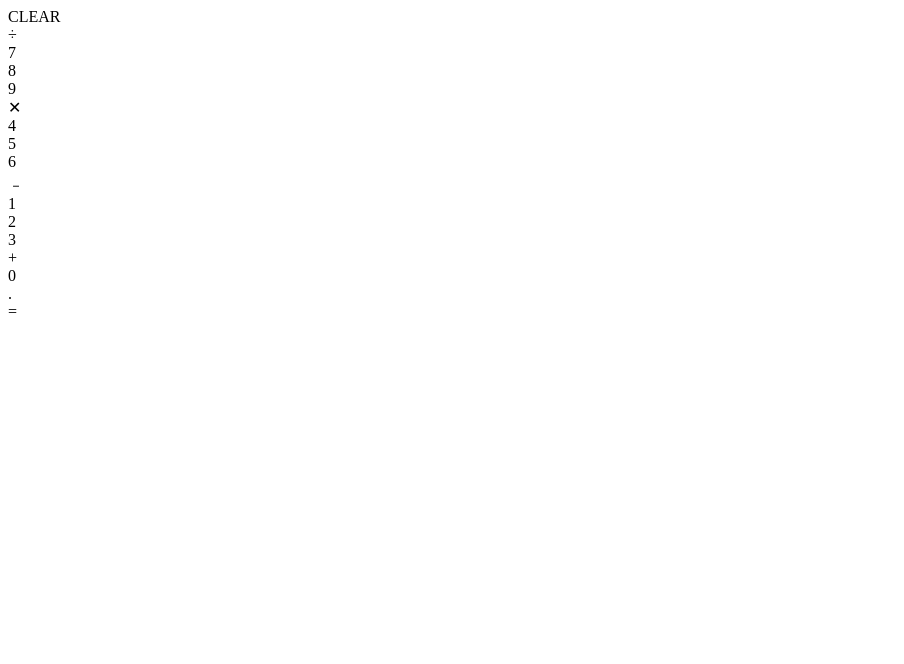
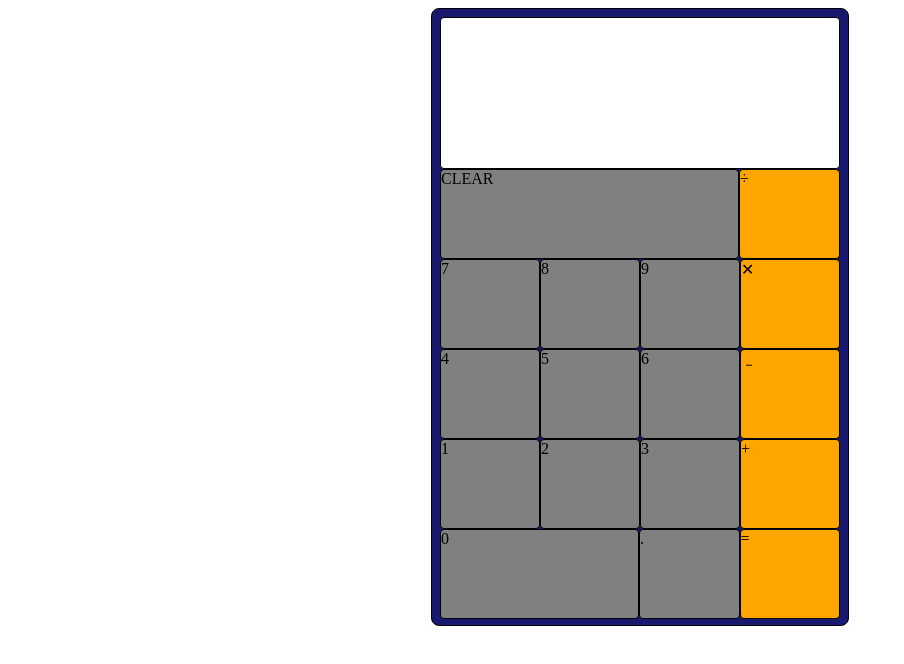
Before and after one commit to greeneggsanddan/calculator, a plain HTML site: page index.html in a window 1280 px wide. Shown: the whole page, without its empty margins (0-904 px from the left). Drawn offline with Linux system fonts and the light colour scheme.

Commit message:
Add style to buttons

```diff
--- a/index.html
+++ b/index.html
@@ -14,29 +14,29 @@
 
         </div>
         <div id="buttons">
-            <div id="row-0">
+            <div class="row">
                 <div id="clear" class="button">CLEAR</div>
                 <div id="divide" class="operation">÷</div>
             </div>
-            <div id="row-1">
+            <div class="row">
                 <div id="seven" class="button">7</div>
                 <div id="eight" class="button">8</div>
                 <div id="nine" class="button">9</div>
                 <div id="multiply" class="operation">✕</div>
             </div>
-            <div id="row-2">
+            <div class="row">
                 <div id="four" class="button">4</div>
                 <div id="five" class="button">5</div>
                 <div id="six" class="button">6</div>
                 <div id="minus" class="operation">﹣</div>
             </div>
-            <div id="row-3">
+            <div class="row">
                 <div id="one" class="button">1</div>
                 <div id="two" class="button">2</div>
                 <div id="three" class="button">3</div>
                 <div id="plus" class="operation">+</div>
             </div>
-            <div id="row-4">
+            <div class="row">
                 <div id="zero" class="button">0</div>
                 <div id="dot" class="button">.</div>
                 <div id="equals" class="operation">=</div>
--- a/style.css
+++ b/style.css
@@ -0,0 +1,54 @@
+body {
+    display: flex;
+    justify-content: center;
+}
+
+#container {
+    height: 600px;
+    width: 400px;
+    padding: 8px;
+    background-color: midnightblue;
+    border-radius: 8px;
+    border: 1px solid black;
+}
+
+#screen {
+    height: 25%;
+    background-color: white;
+    border: 1px solid black;
+    border-radius: 4px;
+}
+
+#buttons {
+    height: 75%;
+    display: flex;
+    flex-direction: column;
+}
+
+.row {
+    display: flex;
+    flex: 1;
+}
+
+.button,
+.operation {
+    flex: 1;
+    border: 1px solid black;
+    border-radius: 4px;
+}
+
+.button {
+    background-color: gray;
+}
+
+.operation {
+    background-color: orange;
+}
+
+#clear {
+    flex: 3;
+}
+
+#zero {
+    flex: 2;
+}
```
